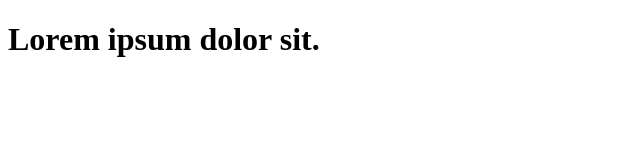
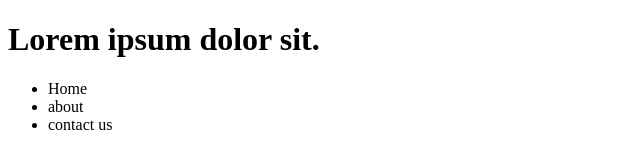
Before and after one commit to 5anchit07/learn-git, a plain HTML site: page index.html in a window 1280 px wide. Shown: the whole page, without its empty margins (0-640 px from the left). Drawn offline with Linux system fonts and the light colour scheme.

Commit message:
add updated index file

```diff
--- a/index.html
+++ b/index.html
@@ -7,5 +7,10 @@
 </head>
 <body>
     <h1>Lorem ipsum dolor sit.</h1>
+    <ul>
+        <li>Home</li>
+        <li>about</li>
+        <li>contact us</li>
+    </ul>
 </body>
 </html>
```
